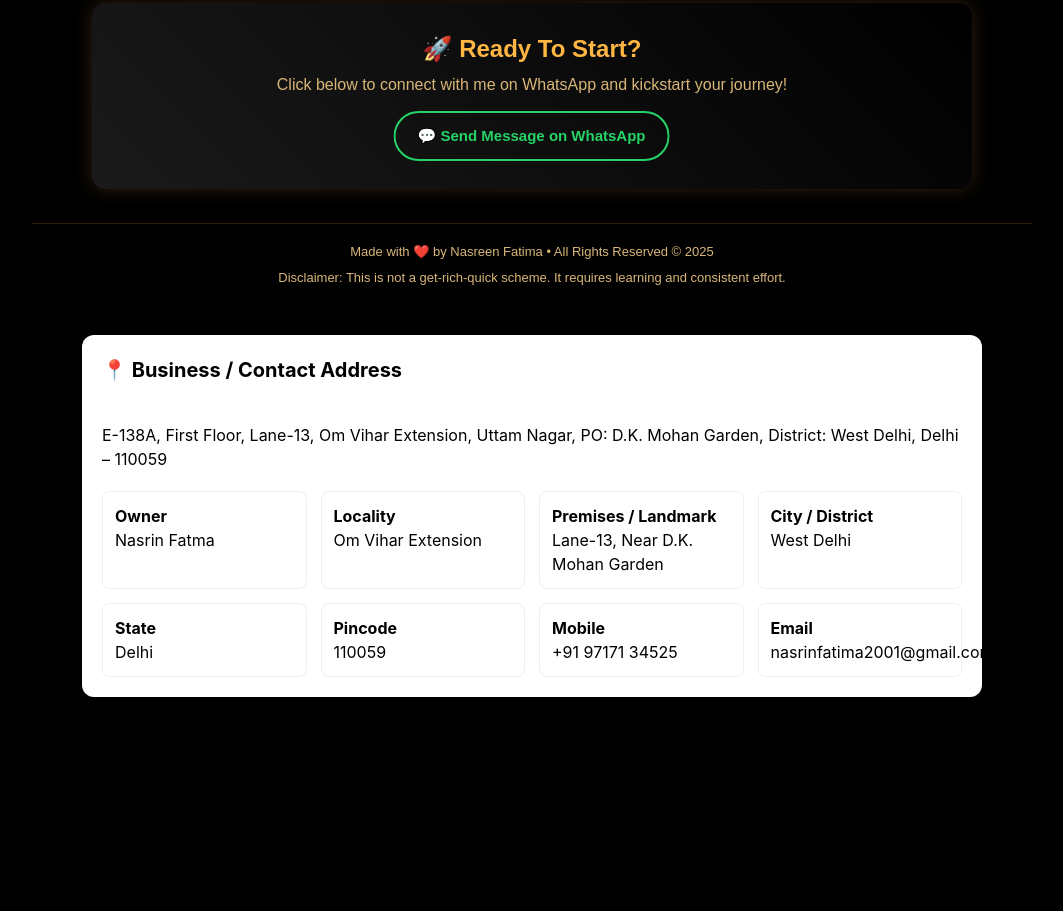
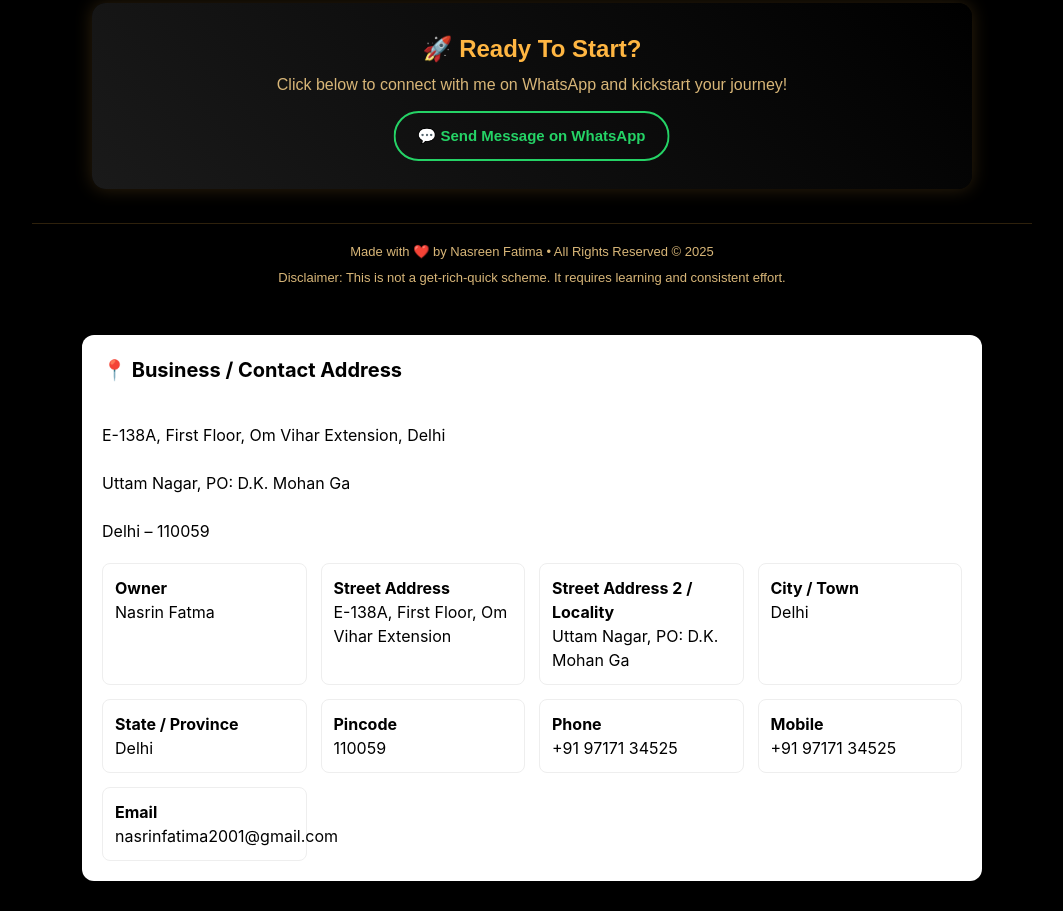
Before and after one commit to nasrinfatima2001-droid/Nasreen-, a plain HTML site: page index.html in a window 1280 px wide. Shown: the part 2213-3124 px from the top of the page, without its empty margins (108-1171 px from the left). Before the commit the page ends 2940 px from the top, so only its background shows below. Drawn offline with Linux system fonts and the light colour scheme.

Commit message:
Update index.html

```diff
--- a/index.html
+++ b/index.html
@@ -382,7 +382,9 @@
     📍 Business / Contact Address
   </h3>
   <p style="margin:0 0 20px;white-space:pre-line;color:#000;">
-    E-138A, First Floor, Lane-13, Om Vihar Extension, Uttam Nagar, PO: D.K. Mohan Garden, District: West Delhi, Delhi – 110059
+    E-138A, First Floor, Om Vihar Extension, Delhi<br>
+    Uttam Nagar, PO: D.K. Mohan Ga<br>
+    Delhi – 110059
   </p>
 
   <div style="display:grid;grid-template-columns:repeat(auto-fit,minmax(180px,1fr));gap:14px;color:#000;">
@@ -390,19 +392,23 @@
       <strong>Owner</strong><br>Nasrin Fatma
     </div>
     <div style="border:1px solid #eee;padding:12px;border-radius:8px;color:#000;">
-      <strong>Locality</strong><br>Om Vihar Extension
+      <strong>Street Address</strong><br>E-138A, First Floor, Om Vihar Extension
     </div>
     <div style="border:1px solid #eee;padding:12px;border-radius:8px;color:#000;">
-      <strong>Premises / Landmark</strong><br>Lane-13, Near D.K. Mohan Garden
+      <strong>Street Address 2 / Locality</strong><br>Uttam Nagar, PO: D.K. Mohan Ga
     </div>
     <div style="border:1px solid #eee;padding:12px;border-radius:8px;color:#000;">
-      <strong>City / District</strong><br>West Delhi
+      <strong>City / Town</strong><br>Delhi
     </div>
     <div style="border:1px solid #eee;padding:12px;border-radius:8px;color:#000;">
-      <strong>State</strong><br>Delhi
+      <strong>State / Province</strong><br>Delhi
     </div>
     <div style="border:1px solid #eee;padding:12px;border-radius:8px;color:#000;">
       <strong>Pincode</strong><br>110059
+    </div>
+    <div style="border:1px solid #eee;padding:12px;border-radius:8px;color:#000;">
+      <strong>Phone</strong><br>
+      <a href="tel:+919717134525" style="color:#000;text-decoration:none;">+91 97171 34525</a>
     </div>
     <div style="border:1px solid #eee;padding:12px;border-radius:8px;color:#000;">
       <strong>Mobile</strong><br>
```
